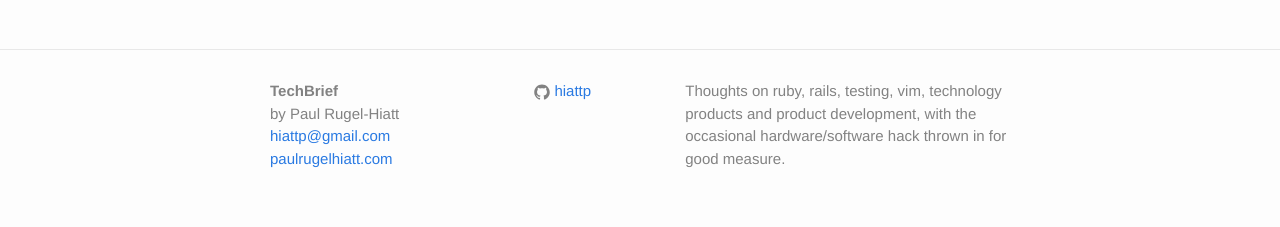
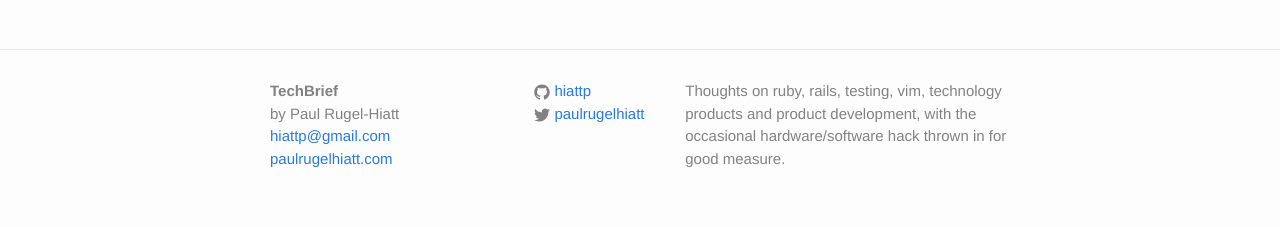
Before and after one commit to hiattp/blog, a Jekyll site: the page built from index.html, in a window 1280 px wide. Shown: the part 1768-1995 px from the top of the page. Built offline with Jekyll 4.4.1, drawn with Linux system fonts in a browser that asks for light colours.

Commit message:
added twitter handle to blog

```diff
--- a/_config.yml
+++ b/_config.yml
@@ -9,6 +9,7 @@ baseurl: "" # the subpath of your site, e.g. /blog/
 url: "http://blog.paulrugelhiatt.com" # the base hostname & protocol for your site
 # url: "http://localhost:4000"
 github_username:  hiattp
+twitter_username: paulrugelhiatt
 
 # Build settings
 markdown: kramdown
```
